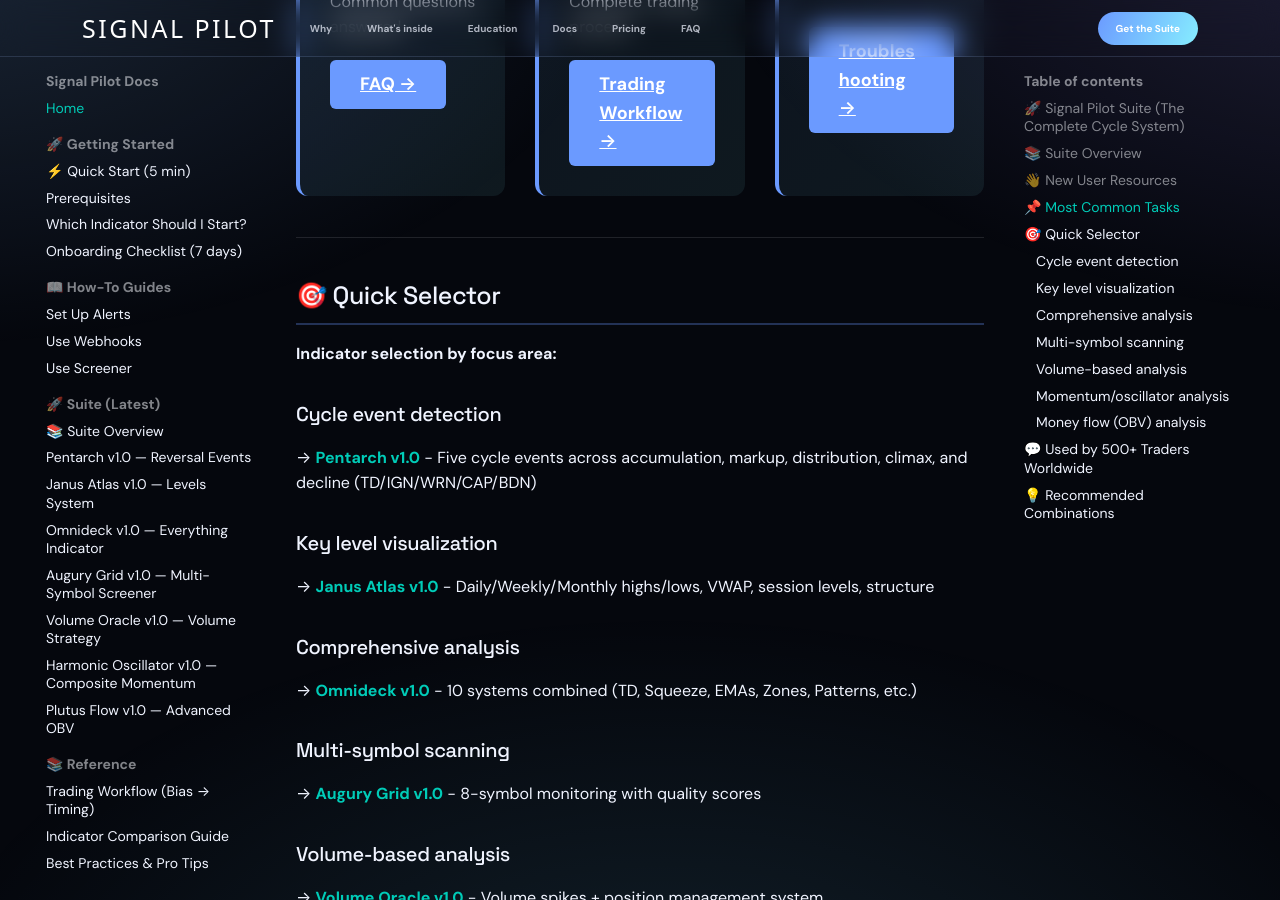
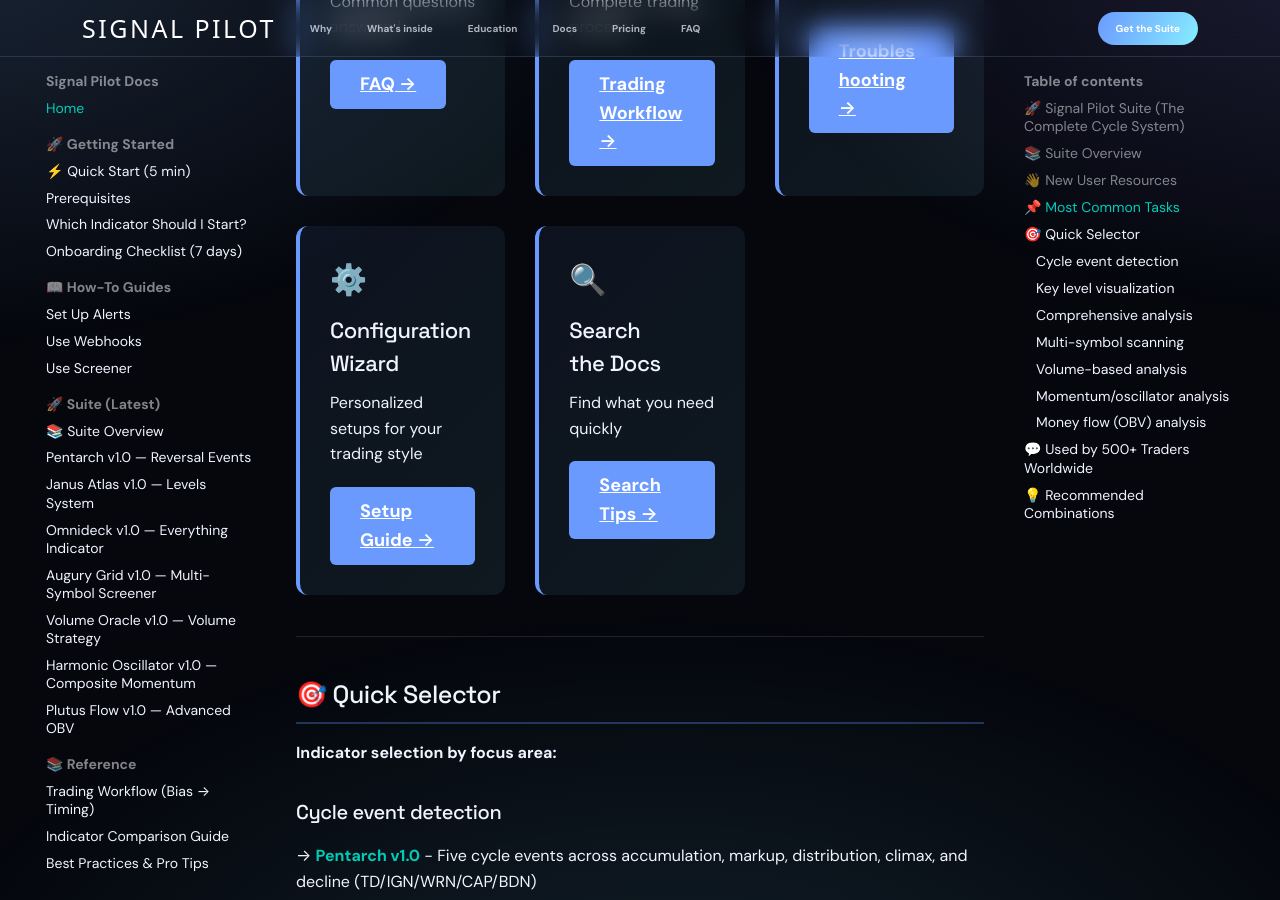
Before and after one commit to Signalpilot/signalpilot-docs, an MkDocs documentation site: the page built from docs/index.md, in a window 1280 px wide and 900 px high, scrolled down 5177 px. Built offline with MkDocs 1.6.1 and Material for MkDocs 9.7.7, drawn with Linux system fonts in a browser that asks for light colours; some web fonts are replaced; comment, search, counter and statistics services are not loaded.

Commit message:
Add Configuration Wizard and Search Guide cards to homepage

```diff
--- a/docs/index.md
+++ b/docs/index.md
@@ -195,6 +195,20 @@ Want to see how all 7 indicators work together?
   <a href="ref-troubleshooting/" style="display: inline-block; padding: 0.5rem 1.5rem; background: var(--md-primary-fg-color); color: white; border-radius: 6px; text-decoration: none; font-weight: 600; font-size: 0.9rem;">Troubleshooting →</a>
 </div>
 
+<div style="background: linear-gradient(135deg, color-mix(in srgb, var(--md-primary-fg-color) 8%, transparent), color-mix(in srgb, var(--md-accent-fg-color) 8%, transparent)); border-radius: 12px; padding: 1.5rem; border-left: 4px solid var(--md-primary-fg-color);">
+  <div style="font-size: 1.5rem; margin-bottom: 0.5rem;">⚙️</div>
+  <h3 style="margin: 0 0 0.5rem 0; font-size: 1.1rem;">Configuration Wizard</h3>
+  <p style="margin: 0 0 1rem 0; color: var(--md-default-fg-color--light);">Personalized setups for your trading style</p>
+  <a href="configuration-wizard/" style="display: inline-block; padding: 0.5rem 1.5rem; background: var(--md-primary-fg-color); color: white; border-radius: 6px; text-decoration: none; font-weight: 600; font-size: 0.9rem;">Setup Guide →</a>
+</div>
+
+<div style="background: linear-gradient(135deg, color-mix(in srgb, var(--md-primary-fg-color) 8%, transparent), color-mix(in srgb, var(--md-accent-fg-color) 8%, transparent)); border-radius: 12px; padding: 1.5rem; border-left: 4px solid var(--md-primary-fg-color);">
+  <div style="font-size: 1.5rem; margin-bottom: 0.5rem;">🔍</div>
+  <h3 style="margin: 0 0 0.5rem 0; font-size: 1.1rem;">Search the Docs</h3>
+  <p style="margin: 0 0 1rem 0; color: var(--md-default-fg-color--light);">Find what you need quickly</p>
+  <a href="search-guide/" style="display: inline-block; padding: 0.5rem 1.5rem; background: var(--md-primary-fg-color); color: white; border-radius: 6px; text-decoration: none; font-weight: 600; font-size: 0.9rem;">Search Tips →</a>
+</div>
+
 </div>
 
 ---
```
